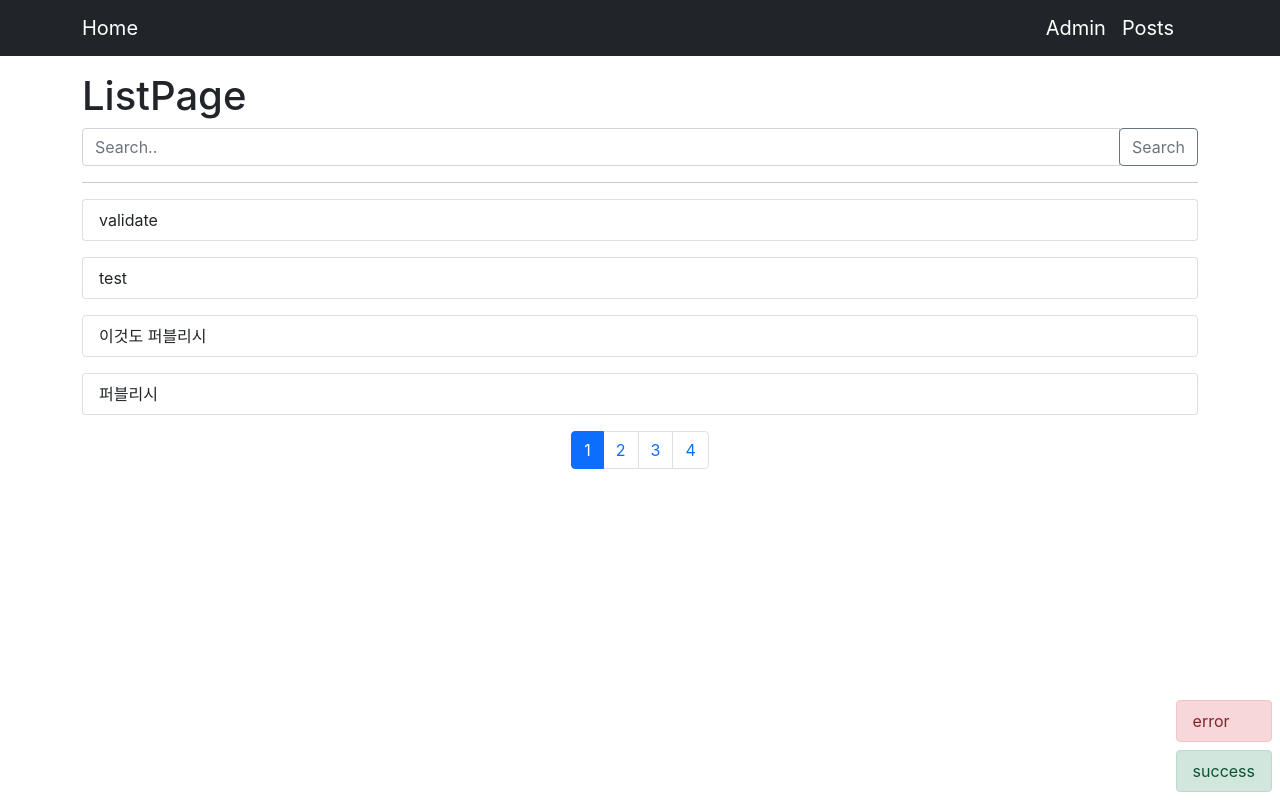
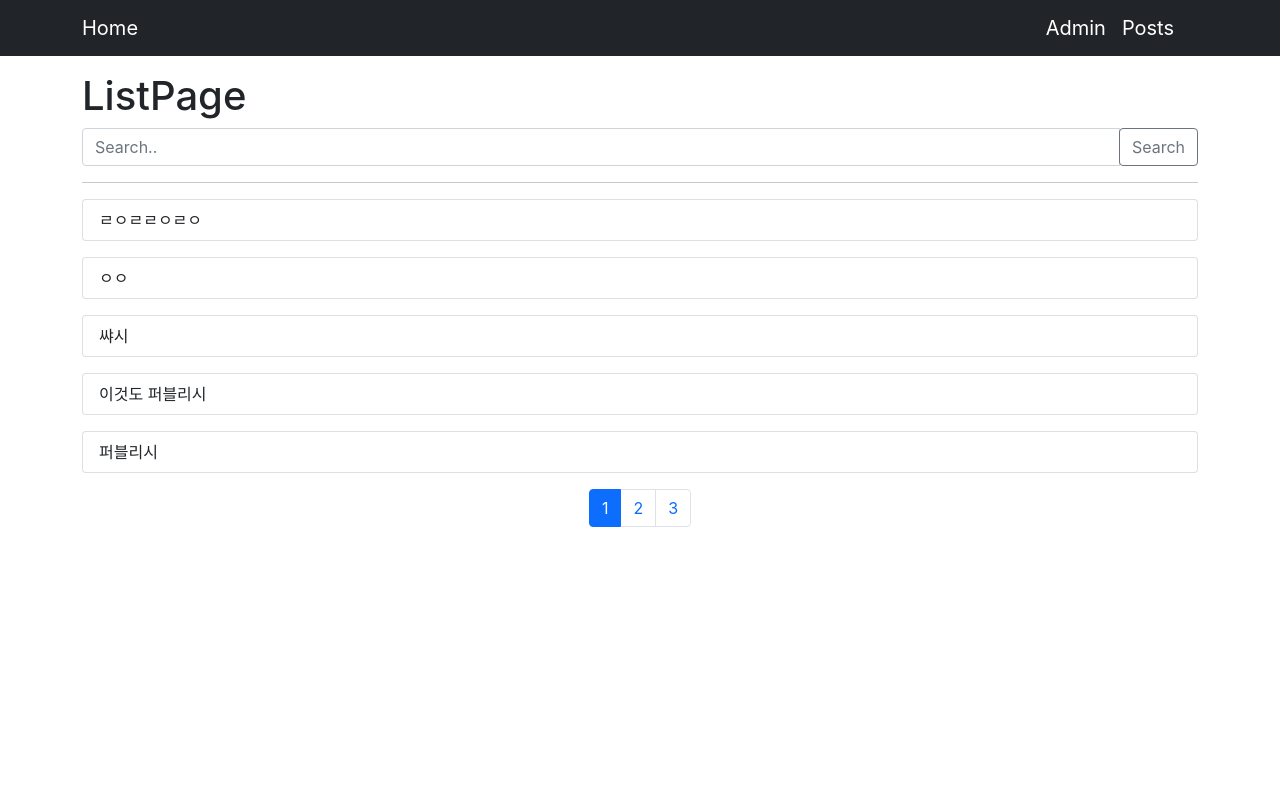
Before and after one commit to dailybetter/DailyBetterWeb, a React (Create React App) app: page /blogs in a window 1280 px wide. Built offline with nearby package versions, Linux system fonts and the light colour scheme; data requests are answered from the project's data file.

Commit message:
Feat: toast in postform

```diff
--- a/db.json
+++ b/db.json
@@ -28,12 +28,6 @@
       "id": 5
     },
     {
-      "title": "redus",
-      "content": "reusd",
-      "publish": false,
-      "id": 6
-    },
-    {
       "title": "퍼블리시",
       "content": "이거는 퍼블리시야",
       "createdAt": 1672131471198,
@@ -55,53 +49,25 @@
       "id": 9
     },
     {
-      "title": "test",
-      "content": "testt",
-      "createdAt": 1672566524589,
-      "publish": false,
+      "title": "쌰시",
+      "content": "쎄쑤",
+      "createdAt": 1672841741850,
+      "publish": true,
       "id": 10
     },
     {
-      "title": "t",
-      "content": "t",
-      "createdAt": 1672566528205,
-      "publish": false,
+      "title": "ㅇㅇ",
+      "content": "ㅇ",
+      "createdAt": 1672843122035,
+      "publish": true,
       "id": 11
     },
     {
-      "title": "e",
-      "content": "e",
-      "createdAt": 1672566531029,
-      "publish": false,
+      "title": "ㄹㅇㄹㄹㅇㄹㅇ",
+      "content": "ㄹㅇㄹㅇ",
+      "createdAt": 1672843272331,
+      "publish": true,
       "id": 12
-    },
-    {
-      "title": "s",
-      "content": "s",
-      "createdAt": 1672566533988,
-      "publish": false,
-      "id": 13
-    },
-    {
-      "title": "t",
-      "content": "t",
-      "createdAt": 1672566537868,
-      "publish": false,
-      "id": 14
-    },
-    {
-      "title": "test",
-      "content": "testContent",
-      "createdAt": 1672667977784,
-      "publish": true,
-      "id": 15
-    },
-    {
-      "title": "validate",
-      "content": "validate test",
-      "createdAt": 1672762947861,
-      "publish": true,
-      "id": 16
     }
   ]
 }
--- a/package.json
+++ b/package.json
@@ -14,6 +14,7 @@
     "react-router-dom": "^5.3.4",
     "react-scripts": "5.0.1",
     "utill": "^0.1.3",
+    "uuid": "^9.0.0",
     "web-vitals": "^2.1.4"
   },
   "scripts": {
--- a/src/components/BlogForm.js
+++ b/src/components/BlogForm.js
@@ -1,8 +1,10 @@
 import axios from 'axios';
-import { bool } from 'prop-types';
-import { useEffect, useState } from 'react';
+import { useEffect, useState, useRef } from 'react';
 import { useHistory, useParams } from 'react-router-dom';
 import propTypes from 'prop-types';
+import Toast from './Toast';
+import { v4 as uuidv4 } from 'uuid';
+
 const BlogForm = ({ editing }) => {
   const { id } = useParams();
   const [prevTitle, setPrevTitle] = useState('');
@@ -13,7 +15,8 @@ const BlogForm = ({ editing }) => {
   const [prevPublish, setPrevPublish] = useState(false);
   const [titleError, setTitleError] = useState(false);
   const [contentError, setContentError] = useState(false);
-
+  const [, setToastRerender] = useState(false);
+  const toasts = useRef([]);
   const history = useHistory();
   useEffect(() => {
     if (editing) {
@@ -50,6 +53,29 @@ const BlogForm = ({ editing }) => {
     }
     return validate;
   };
+
+  const deleteToast = (id) => {
+    const filteredToasts = toasts.current.filter((toast) => {
+      return toast.id !== id;
+    });
+    toasts.current = filteredToasts;
+    setToastRerender((prev) => !prev);
+  };
+  const addToast = (toast) => {
+    const id = uuidv4();
+    const toastWithId = {
+      ...toast,
+      id,
+    };
+    toasts.current = [...toasts.current, toastWithId];
+    setToastRerender((prev) => !prev);
+    console.log(toasts);
+
+    setTimeout(() => {
+      deleteToast(id);
+    }, 5000);
+  };
+
   const onSubmit = () => {
     setTitleError(false);
     setContentError(false);
@@ -76,6 +102,10 @@ const BlogForm = ({ editing }) => {
               publish,
             })
             .then(() => {
+              addToast({
+                type: 'success',
+                text: '포스트작성 성공!',
+              });
               history.push('/admin');
             });
         }
@@ -84,6 +114,9 @@ const BlogForm = ({ editing }) => {
   };
   return (
     <>
+      <div>
+        <Toast toasts={toasts.current} deleteToast={deleteToast} />
+      </div>
       <h1>{editing ? 'Edit' : 'Create'}</h1>
       <div className='mb-1'>
         <label className='form-label'>Title</label>
--- a/src/components/BlogList.js
+++ b/src/components/BlogList.js
@@ -1,11 +1,13 @@
 import axios from 'axios';
-import { useState, useEffect, useCallback } from 'react';
+import { useState, useEffect, useCallback, useRef } from 'react';
 import Card from '../components/Card';
 import { useHistory, useLocation } from 'react-router-dom';
 import Spinner from '../components/Spinner';
 import Pagination from './Pagination';
 import propTypes from 'prop-types';
 import Toast from './Toast';
+import { v4 as uuidv4 } from 'uuid';
+
 const BlogList = ({ isAdmin }) => {
   const history = useHistory();
   const location = useLocation();
@@ -17,6 +19,8 @@ const BlogList = ({ isAdmin }) => {
   const [numberOfPosts, setNumberOfPosts] = useState(0);
   const [numberOfPages, setNumberOfPages] = useState(0);
   const [searchText, setSearchText] = useState('');
+  const [, setToastRerender] = useState(false);
+  const toasts = useRef([]);
   const limit = 5;
   const onClickPageButton = (page) => {
     history.push(`${location.pathname}?page=${page}`);
@@ -58,11 +62,36 @@ const BlogList = ({ isAdmin }) => {
     setCurrentPage(parseInt(pageParam) || 1);
     getPosts(parseInt(pageParam) || 1);
   }, []);
+  const deleteToast = (id) => {
+    const filteredToasts = toasts.current.filter((toast) => {
+      return toast.id !== id;
+    });
+
+    toasts.current = filteredToasts;
+    setToastRerender((prev) => !prev);
+  };
+  const addToast = (toast) => {
+    const id = uuidv4();
+    const toastWithId = {
+      ...toast,
+      id,
+    };
+    toasts.current = [...toasts.current, toastWithId];
+    setToastRerender((prev) => !prev);
+
+    setTimeout(() => {
+      deleteToast(id);
+    }, 5000);
+  };
 
   const deleteBlog = (e, id) => {
     e.stopPropagation();
     axios.delete(`http://localhost:3003/posts/${id}`).then((res) => {
       setPosts((prevPosts) => prevPosts.filter((post) => post.id !== id));
+    });
+    addToast({
+      text: '포스트가 삭제되었습니다.',
+      type: 'success',
     });
   };
 
@@ -109,12 +138,7 @@ const BlogList = ({ isAdmin }) => {
   };
   return (
     <>
-      <Toast
-        toasts={[
-          { text: 'error', type: 'danger' },
-          { text: 'success', type: 'success' },
-        ]}
-      />
+      <Toast toasts={toasts.current} deleteToast={deleteToast} />
       <div className='input-group'>
         <input
           className='form-control'
--- a/src/components/Toast.js
+++ b/src/components/Toast.js
@@ -1,13 +1,18 @@
 import propTypes from 'prop-types';
 
-const Toast = ({ toasts }) => {
+const Toast = ({ toasts, deleteToast }) => {
   return (
     <div className='position-fixed bottom-0 end-0 p-2'>
       {toasts.map((toast) => {
         return (
           <div
-            key={toast.text}
-            className={`alert alert-${toast.type || 'success'} m-0 py-2 mt-2`}
+            onClick={() => {
+              deleteToast(toast.id);
+            }}
+            key={toast.id}
+            className={`cursor-pointer alert alert-${
+              toast.type || 'success'
+            } m-0 py-2 mt-2`}
           >
             {toast.text}
           </div>
@@ -24,6 +29,7 @@ Toast.propTypes = {
       type: propTypes.string,
     })
   ).isRequired,
+  deleteToast: propTypes.func.isRequired,
 };
 
 Toast.defaultProps = {
```
Also changed, not shown: 1 other file (tests, documents, lock files or other folders).
